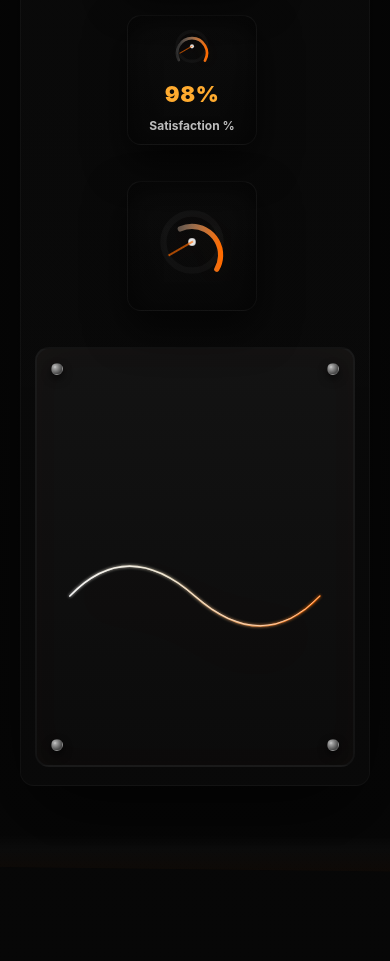
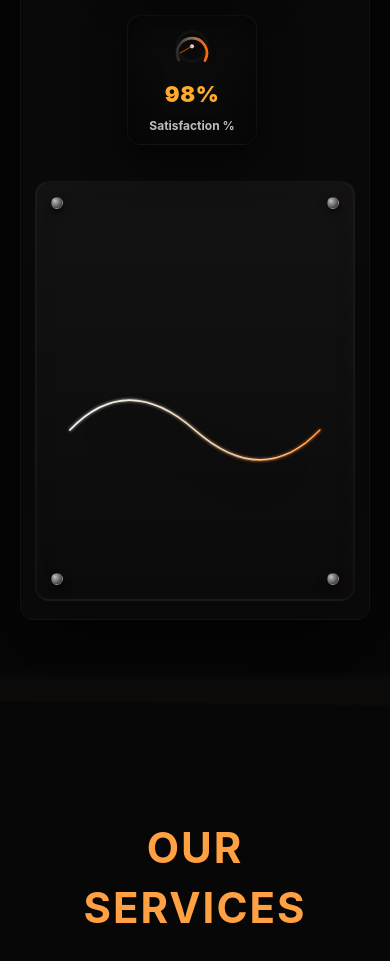
Before and after one commit to Sanele2017/welding1, a plain HTML site: page index.html in a window 390 px wide. Shown: the part 930-1891 px from the top of the page. Drawn offline with Linux system fonts and the light colour scheme.

Commit message:
Update index.html

```diff
--- a/index.html
+++ b/index.html
@@ -828,19 +828,6 @@
       </div>
     </div>
   </div>
-
-  <div class="gauge" data-target="24" data-percent="60">
-    <div class="gauge-face" role="img" aria-label="Mobile response 24/7">
-      <svg class="gauge-svg" viewBox="0 0 120 120" aria-hidden="true">
-        <circle class="rim" cx="60" cy="60" r="44" />
-        <path class="arc" d="" stroke-linecap="round" />
-        <circle class="bolt" cx="60" cy="60" r="6" />
-        <g class="needle-wrap" transform="rotate(-120 60 60)">
-          <rect class="needle" x="59" y="18" width="2" height="44" rx="1"></rect>
-        </g>
-      </svg>
-    </div>
-  </div>
 </div>
 
 
```
